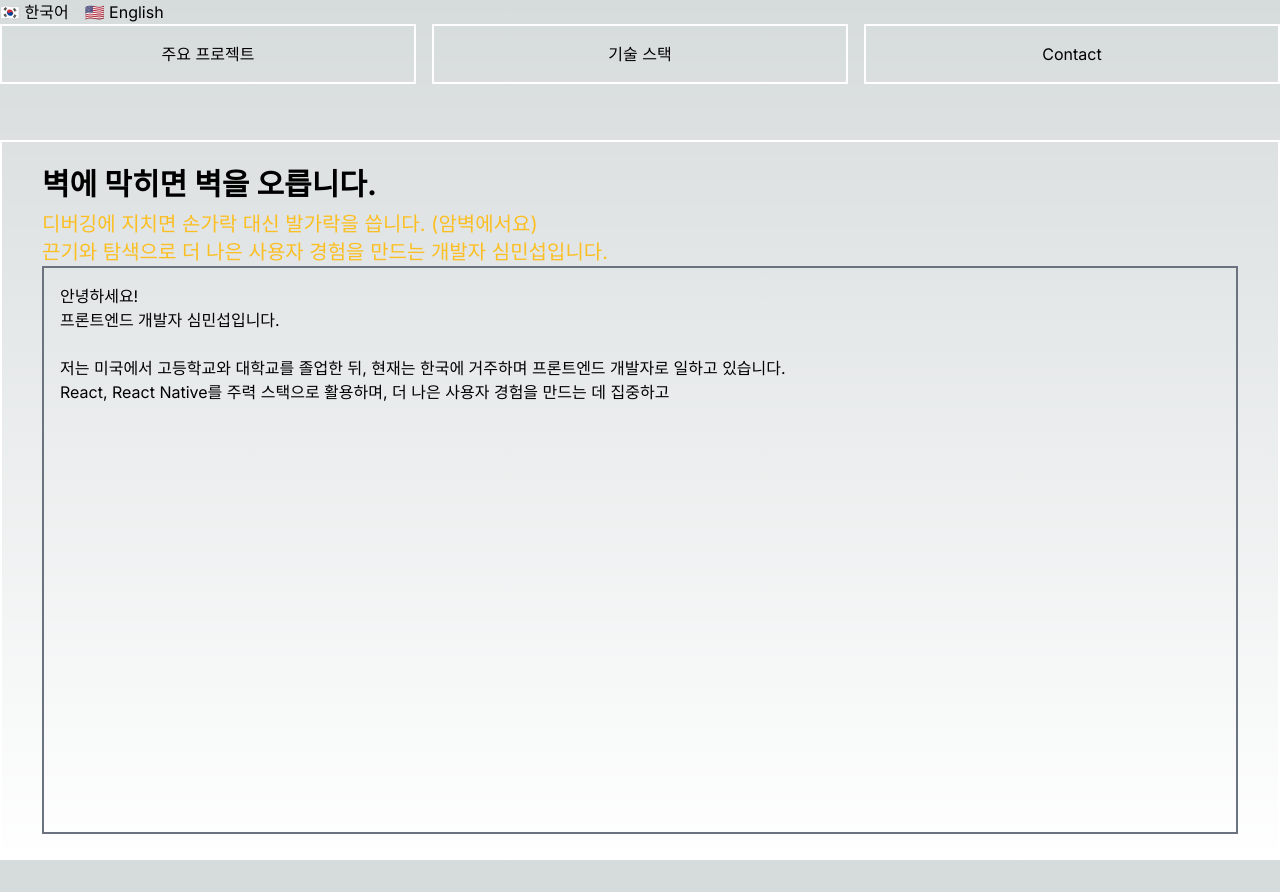
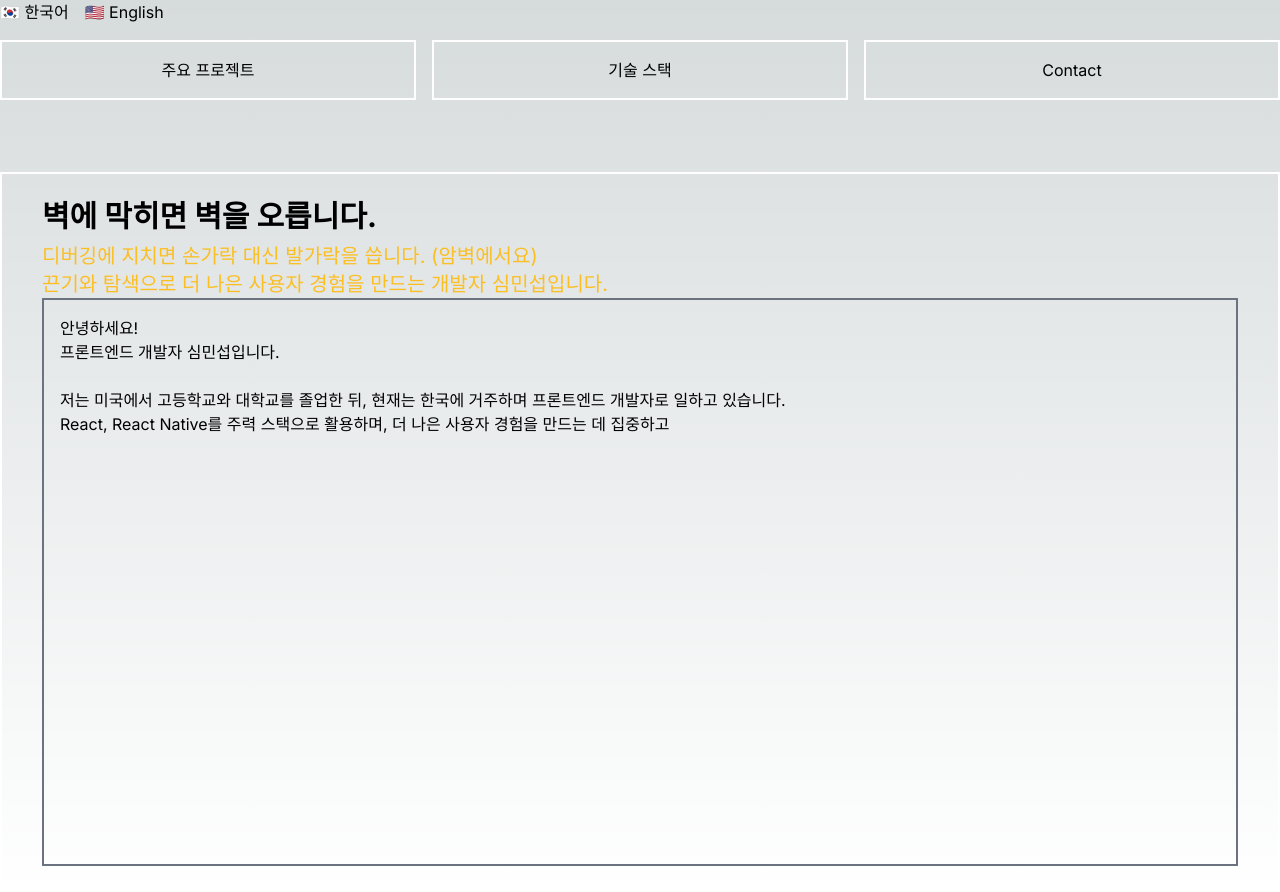
Before and after one commit to Earlssu/sms-portfolio-next, a Next.js app: page / in a window 1280 px wide. Before the commit the page ends 860 px from the top, so only its background shows below. Built offline with nearby package versions, Linux system fonts and the light colour scheme.

Commit message:
Fix: tailwind 적용 범위 수정

```diff
--- a/tailwind.config.ts
+++ b/tailwind.config.ts
@@ -5,6 +5,7 @@ const config: Config = {
     "./src/pages/**/*.{js,ts,jsx,tsx,mdx}",
     "./src/components/**/*.{js,ts,jsx,tsx,mdx}",
     "./src/app/**/*.{js,ts,jsx,tsx,mdx}",
+    "./src/shared/**/*.{js,ts,jsx,tsx,mdx}",
   ],
   theme: {
     extend: {
```
